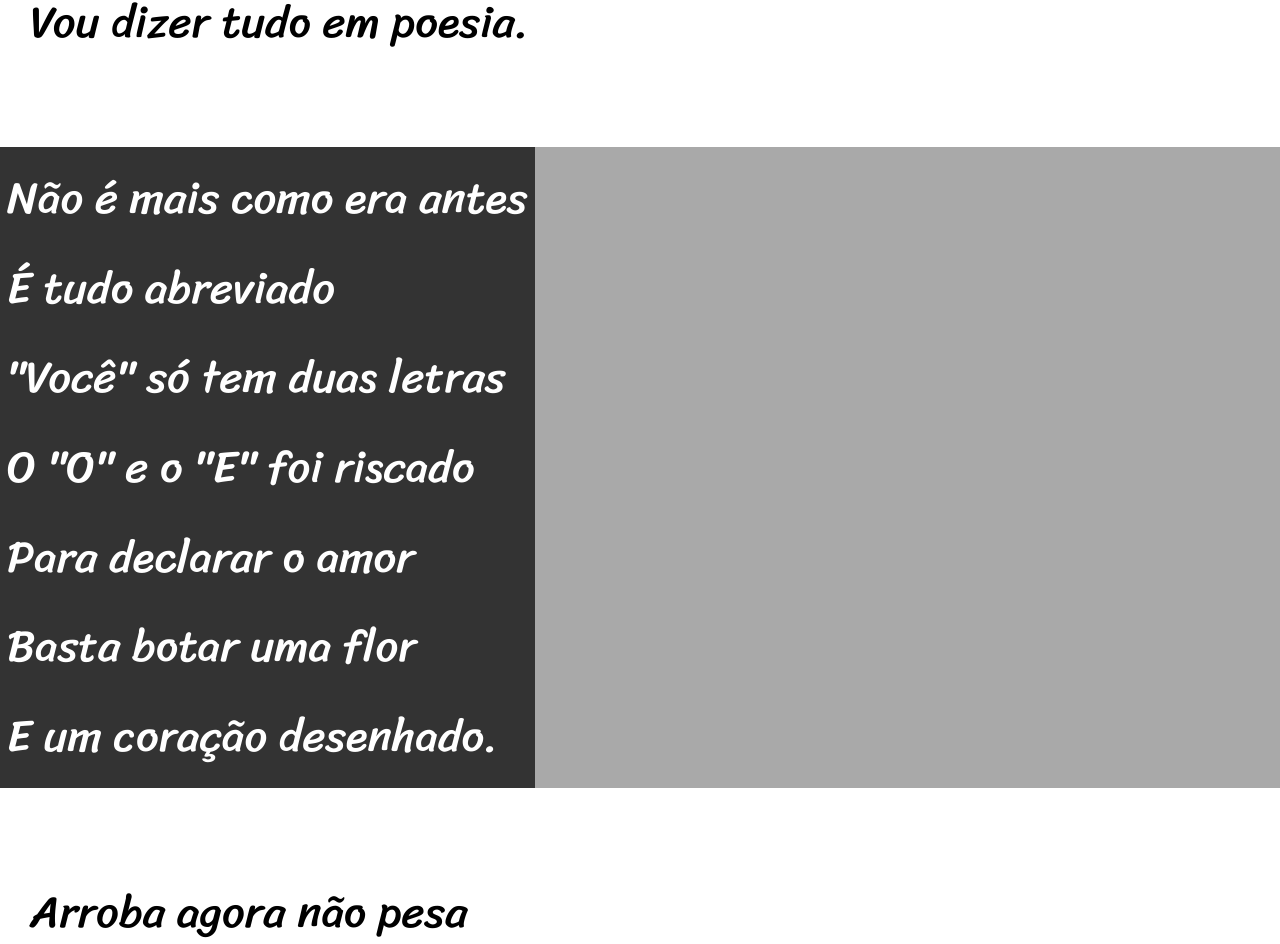
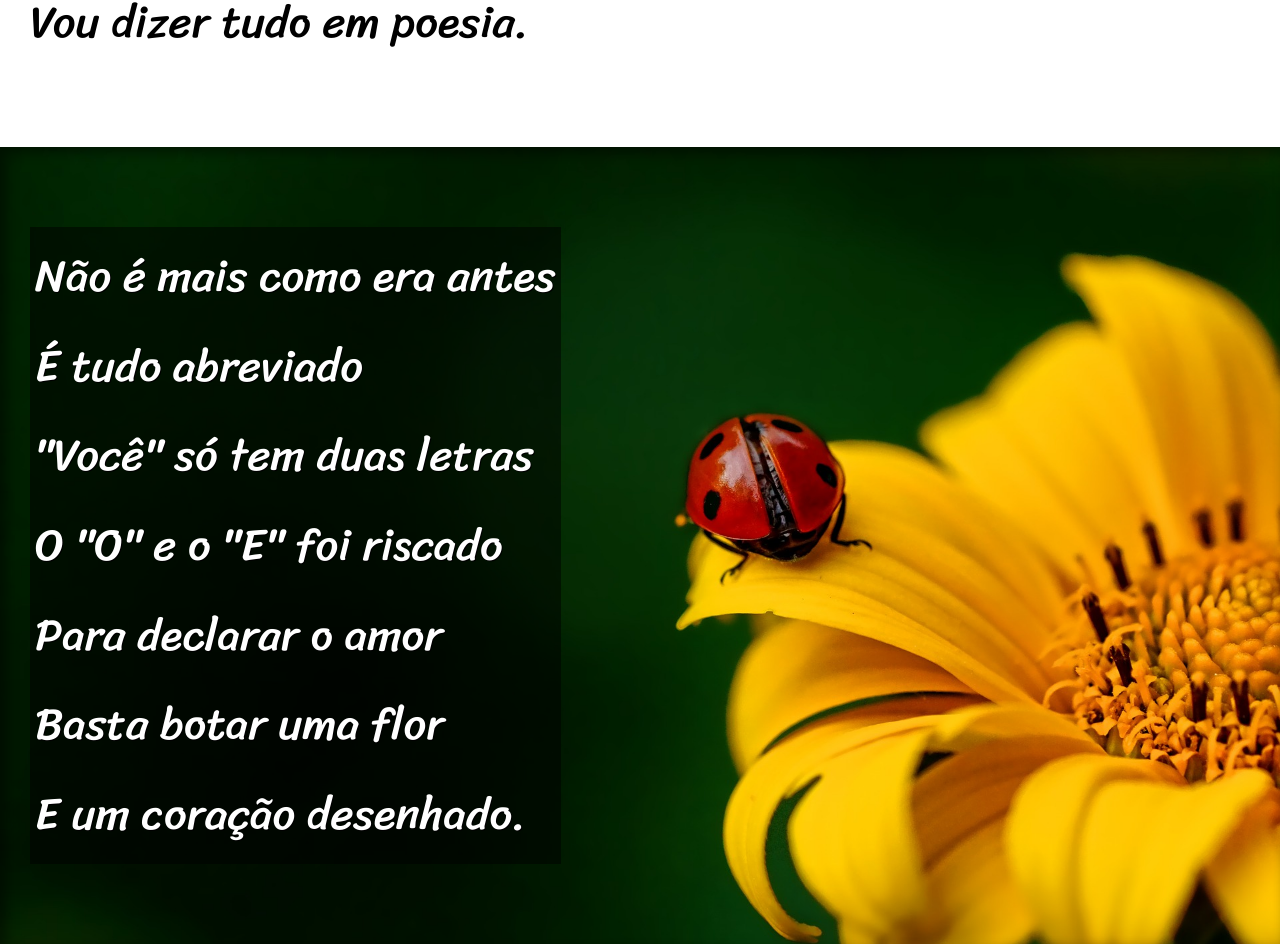
Before and after one commit to MarciosMartins/Html-Css, a plain HTML site: page Desafios/desafio12/index.html in a window 1280 px wide. Shown: the part 829-1773 px from the top of the page. Drawn offline with Linux system fonts and the light colour scheme.

Commit message:
atualizei stilo desafio 12

```diff
--- a/Desafios/desafio12/estilo/style.css
+++ b/Desafios/desafio12/estilo/style.css
@@ -67,12 +67,26 @@ section.normal {
 section.imagem {
     background-color: rgb(51, 51, 51);
     color: white;
-    display: inline-block;
-    padding: 7px;
+    box-shadow: inset 6px 6px 13px 0px rgba(0, 0, 0, 0.473);
+    background-size: cover;
+    background-attachment: fixed;
+
+}
 
 section.imagem > p {
-width: 400px;
-background-color: rgba(0, 0, 0, 0.253);
+display: inline-block;
+padding: 5px;
+background-color: rgba(0, 0, 0, 0.514);
+text-shadow: 1px 1px 0px black;
+}
+
+section#img01 {
+    background-image: url('../imagens/background001.jpg');
+    background-position: right center;
+}
+
+section#img02 {
+    background-image: url('../imagens/background002.jpg');
 }
 
 footer {
--- a/Desafios/desafio12/index.html
+++ b/Desafios/desafio12/index.html
@@ -29,7 +29,7 @@
         </p>
     </section>
 
-    <section class="imagem">
+    <section class="imagem" id="img01">
         <p>
             Não é mais como era antes <br>
             É tudo abreviado <br>
@@ -67,7 +67,7 @@
 
     </section>
 
-    <section class="imagem">
+    <section class="imagem" id="img02">
         <p>
             Tenho saudade das cartas <br>
             Escritas com a própria mão <br>
```
